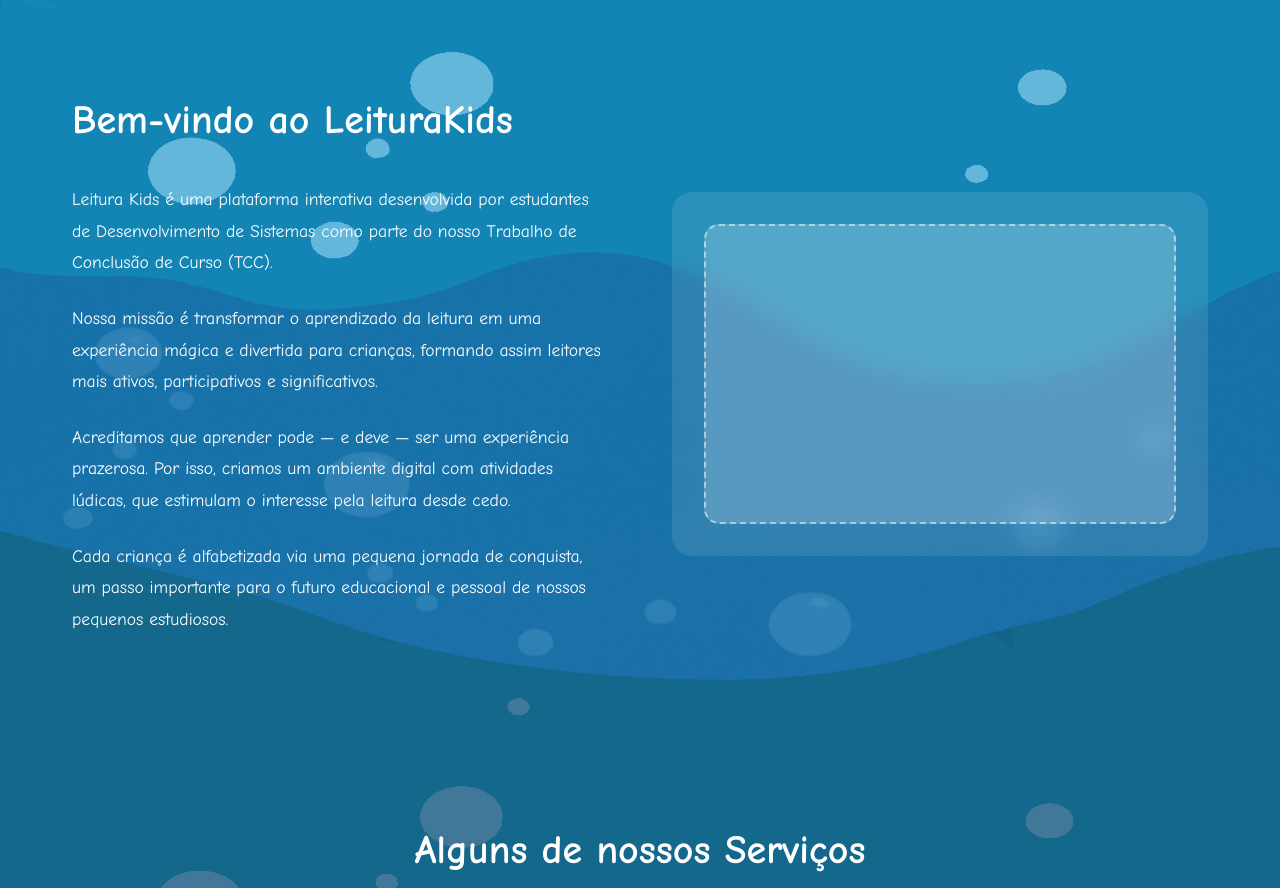
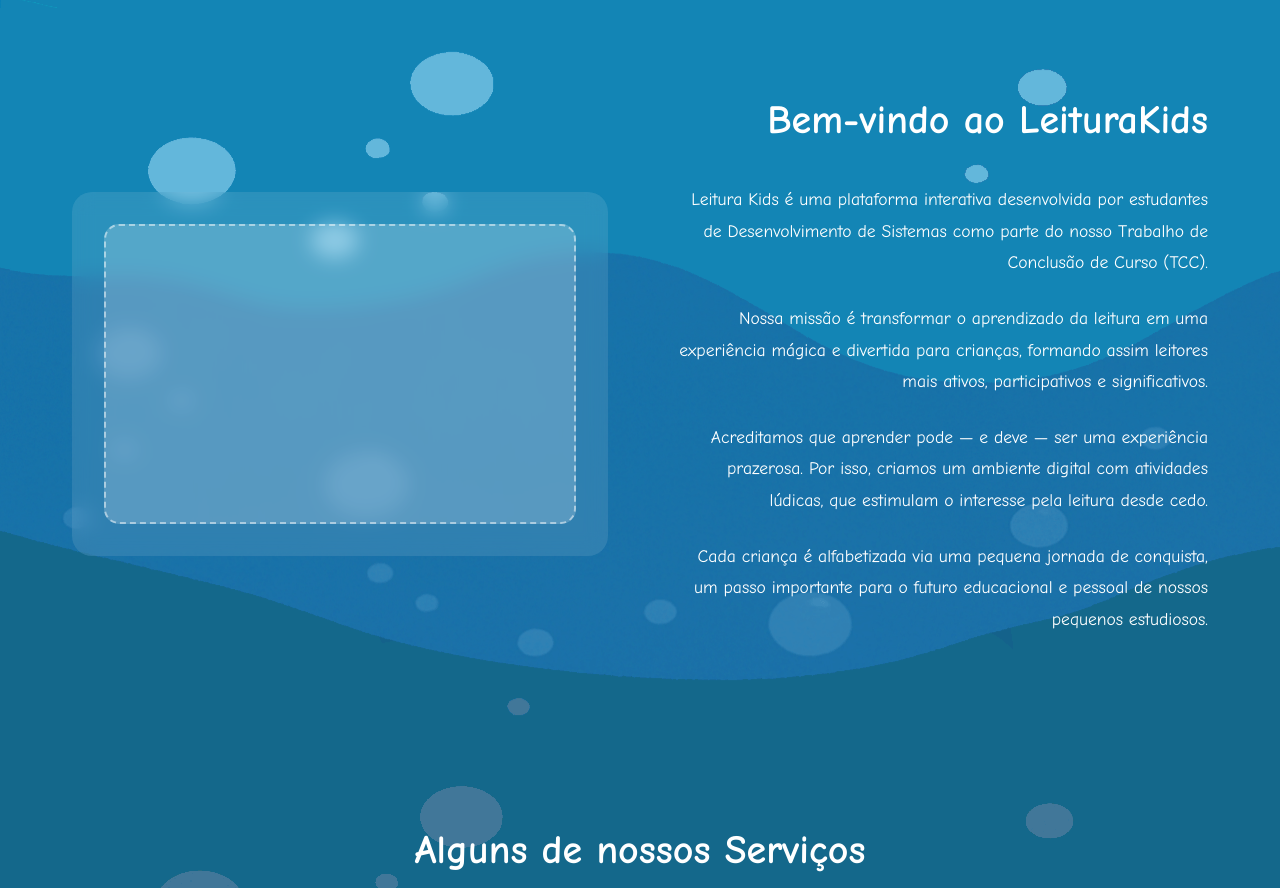
Before and after one commit to phdrolv/leiturakids, a plain HTML site: page index.html in a window 1280 px wide. Shown: the part 1594-2482 px from the top of the page. Drawn offline with nearby package versions, Linux system fonts and the light colour scheme.

Commit message:
marcao vai amar!!!

```diff
--- a/index.html
+++ b/index.html
@@ -86,6 +86,11 @@
     <section id="tutorial" class="tutorial">
         <div class="container">
             <div class="tutorial-content">
+                <div class="tutorial-image">
+                    <div class="placeholder">
+                        <!--imagem-->
+                    </div>
+                </div>
                 <div class="tutorial-text">
                     <h2>Bem-vindo ao LeituraKids</h2>
                     <p>Leitura Kids é uma plataforma interativa desenvolvida por estudantes de Desenvolvimento de
@@ -96,11 +101,6 @@
                         ambiente digital com atividades lúdicas, que estimulam o interesse pela leitura desde cedo.</p>
                     <p>Cada criança é alfabetizada via uma pequena jornada de conquista, um passo importante para o
                         futuro educacional e pessoal de nossos pequenos estudiosos.</p>
-                </div>
-                <div class="tutorial-image">
-                    <div class="placeholder">
-                        <!--imagem-->
-                    </div>
                 </div>
             </div>
         </div>
--- a/style_home.css
+++ b/style_home.css
@@ -518,12 +518,14 @@
 .tutorial-text h2 {
     font-size: 2.5rem;
     margin-bottom: 2rem;
+    text-align: right;
 }
 
 .tutorial-text p {
     font-size: 1.1rem;
     line-height: 1.8;
     margin-bottom: 1.5rem;
+    text-align: right;
 }
 
 .tutorial-image {
```
